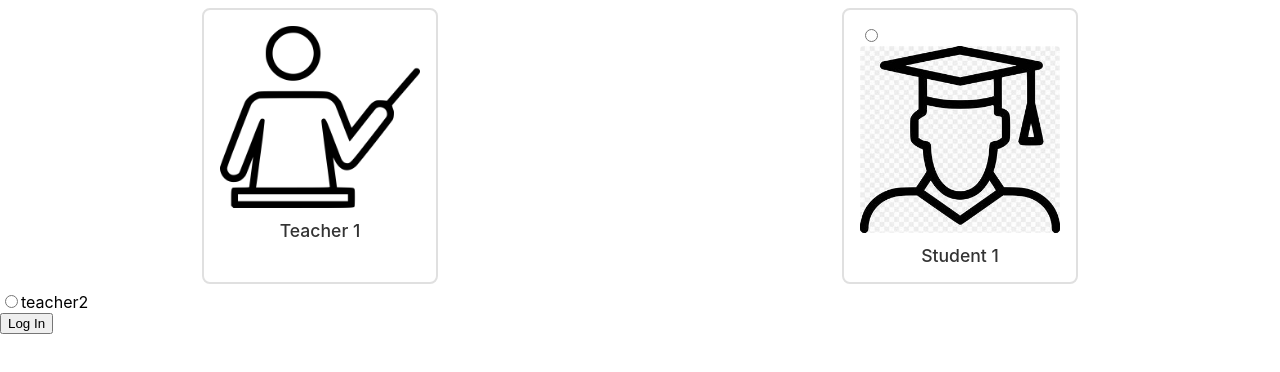
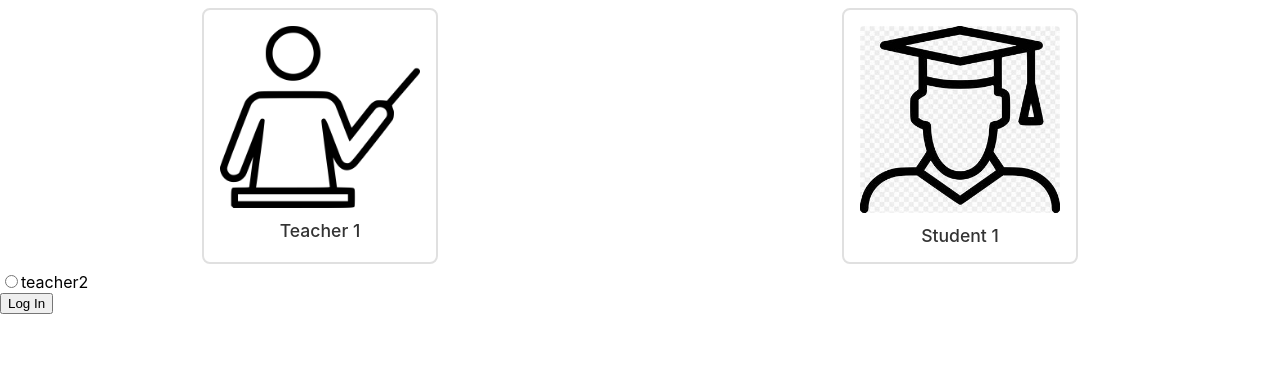
Before and after one commit to SwiftSeizure/tAI, a React (Create React App) app in the folder tai-frontend/: page / in a window 1280 px wide. Shown: the top 372 px of the page. Built offline with nearby package versions, Linux system fonts and the light colour scheme.

Commit message:
Fixed minor CSS error

```diff
--- a/tai-frontend/src/pages/Universal/LoginPage.js
+++ b/tai-frontend/src/pages/Universal/LoginPage.js
@@ -69,7 +69,7 @@ const LoginPage = () => {
             </label>
             <label className="radio-card">
                 <input
-                    className="radio-login-input"
+                    className="radio-card-input"
                     type="radio"
                     name="role"
                     value="student1"
```
